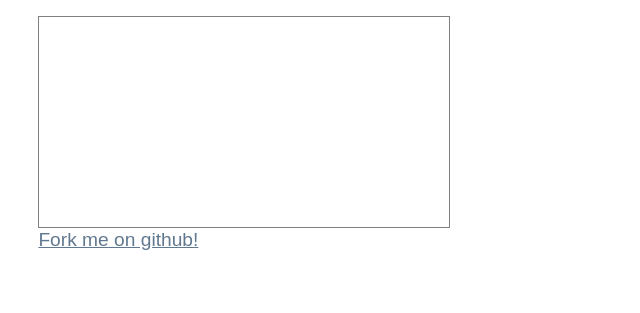
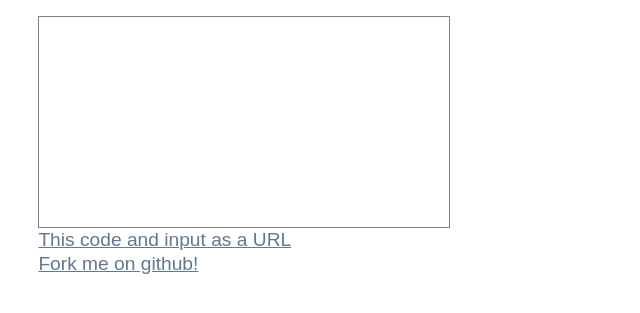
Before and after one commit to skilldrick/brainfuck-js, a plain HTML site: page index.html in a window 1280 px wide. Shown: the part 169-482 px from the top of the page, without its empty margins (0-640 px from the left). Drawn offline with nearby package versions, Linux system fonts and the light colour scheme.

Commit message:
Added ability to generate URLs from current code and input.

```diff
--- a/index.html
+++ b/index.html
@@ -24,6 +24,8 @@
 
     <p id='output'></p>
 
+    <p><a id='url' href='http://skilldrick.co.uk/brainfuck'>This code and input as a URL</a></p>
+
     <p><a href="https://github.com/skilldrick/brainfuck-js">
       Fork me on github!</a></p>
 
--- a/js/brainfuck.js
+++ b/js/brainfuck.js
@@ -170,6 +170,15 @@ var BF = (function () {
 
 
 $(document).ready(function () {
+  function makeUrl() {
+    var code = $('#code').val() || '';
+    var input = $('#input').val() || '';
+    var url = 'http://skilldrick.co.uk/brainfuck/';
+    url += '?code=' + code;
+    url += '&input=' + encodeURIComponent(input);
+    $('#url').attr('href', url);
+  }
+
   var queryString = window.location.search.substring(1);
   var paramsArray = queryString.split('&');
   var params = {};
@@ -180,6 +189,12 @@ $(document).ready(function () {
 
   $('#code').val(params.code);
   $('#input').val(params.input);
+  makeUrl();
+
+
+  $('#code, #input').change(function () {
+    makeUrl();
+  });
 
   $('form').submit(function (e) {
     e.preventDefault();
```
